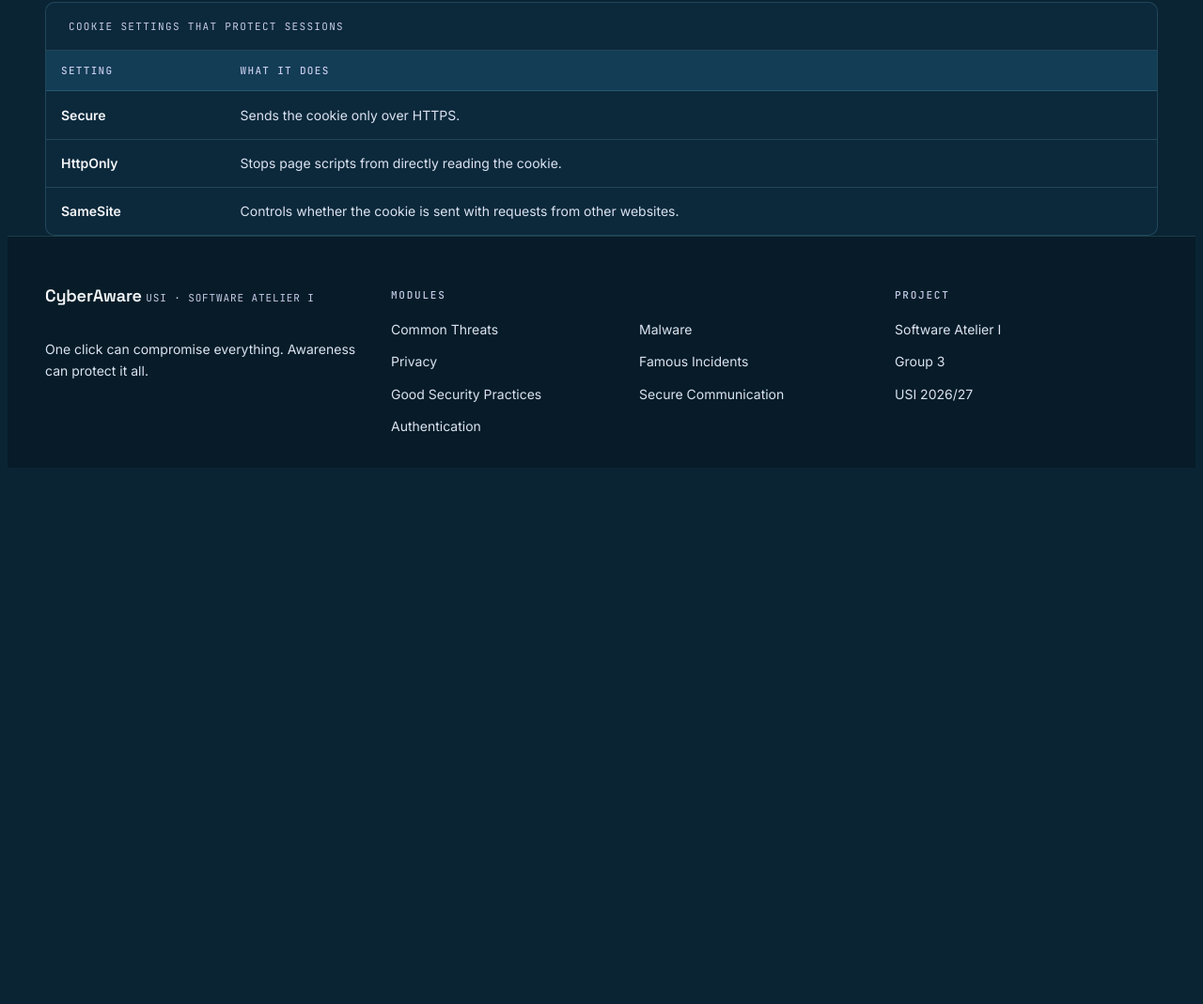
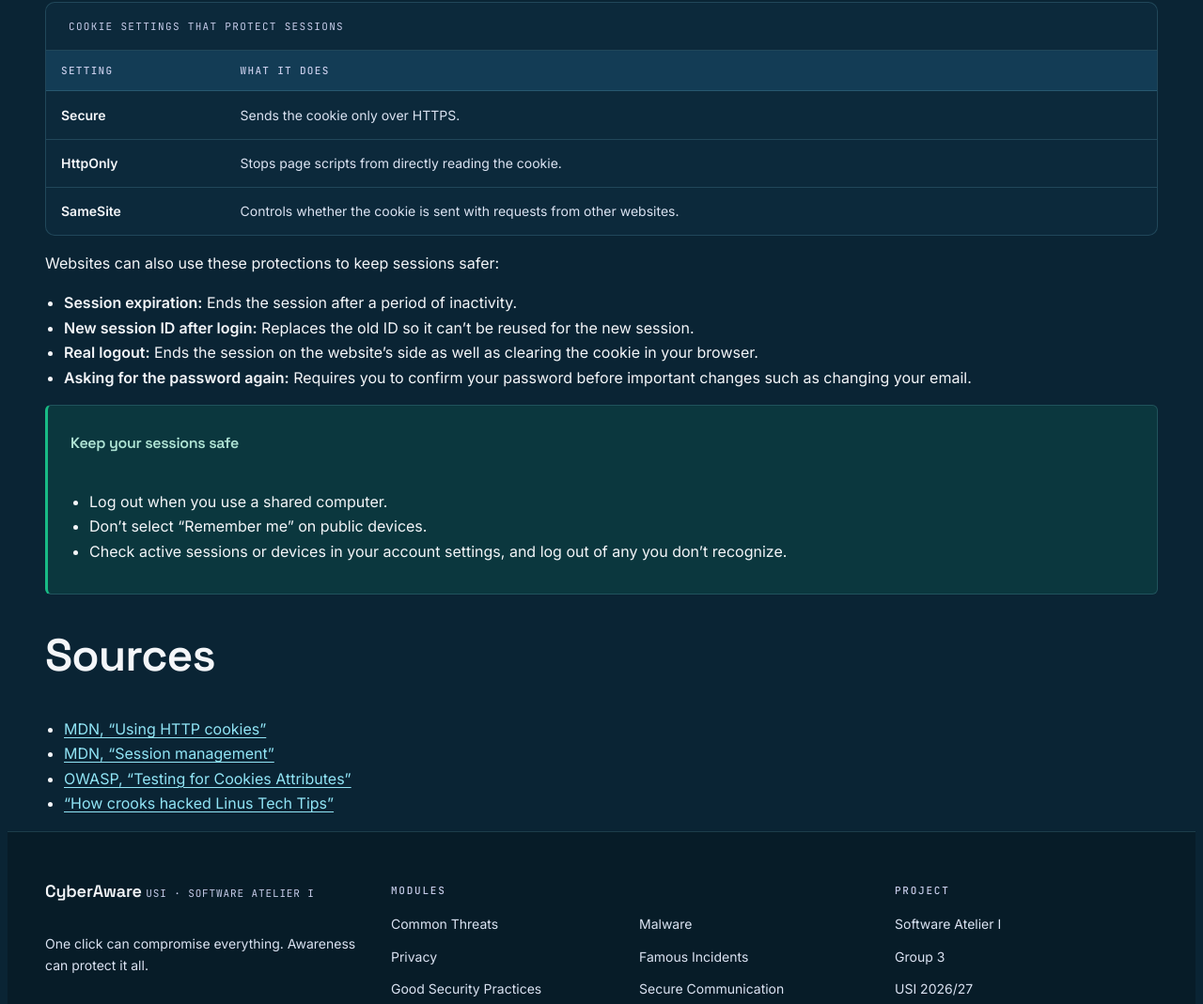
Before and after one commit to vittodevit/sa1, a plain HTML site: page ai-risk-authentication/sessions-cookies.html in a window 1280 px wide. Shown: the part 1871-2940 px from the top of the page at 94% size. Before the commit the page ends 2377 px from the top, so only its background shows below. Drawn offline with Linux system fonts and the light colour scheme.

Commit message:
Finished sessions and cookies page

```diff
--- a/ai-risk-authentication/sessions-cookies.html
+++ b/ai-risk-authentication/sessions-cookies.html
@@ -88,8 +88,10 @@
 
             <div class="callout callout--danger">
                 <h3 class="callout__title">Real example: Linus Tech Tips (2023)</h3>
-                <p>In March 2023, an employee opened malware disguised as a sponsorship offer and attackers took over the Linus Tech Tips YouTube channel.
-                The malware stole session cookies, letting the hackers access the account without entering the password or a new 2FA code and stream cryptocurrency scam videos.</p>
+                <p>In March 2023, an employee opened malware disguised as a sponsorship offer and attackers took over
+                    the Linus Tech Tips YouTube channel.
+                    The malware stole session cookies, letting the hackers access the account without entering the
+                    password or a new 2FA code and stream cryptocurrency scam videos.</p>
             </div>
 
             <h2>How websites protect sessions</h2>
@@ -100,8 +102,8 @@
                     <caption>Cookie settings that protect sessions</caption>
                     <thead>
                         <tr>
-                        <th>Setting</th>
-                        <th>What it does</th>
+                            <th scope="col">Setting</th>
+                            <th scope="col">What it does</th>
                         </tr>
                     </thead>
                     <tbody>
@@ -121,11 +123,30 @@
                 </table>
             </div>
 
+            <p>Websites can also use these protections to keep sessions safer:</p>
+            <ul>
+                <li><strong>Session expiration:</strong> Ends the session after a period of inactivity.</li>
+                <li><strong>New session ID after login:</strong> Replaces the old ID  so it can’t be reused for the new session.</li>
+                <li><strong>Real logout:</strong> Ends the session on the website’s side as well as clearing the cookie in your browser. </li>
+                <li><strong>Asking for the password again:</strong> Requires you to confirm your password before important changes such as changing your email.</li>
+                </ul>
 
+                <div class="callout callout--success">
+    <h3 class="callout__title">Keep your sessions safe</h3>
+    <ul>
+        <li>Log out when you use a shared computer.</li>
+        <li>Don’t select “Remember me” on public devices.</li>
+        <li>Check active sessions or devices in your account settings, and log out of any you don’t recognize.</li>
+    </ul>
+</div>
 
-
-
-
+<h2>Sources</h2>
+<ul>
+    <li><a href="https://developer.mozilla.org/en-US/docs/Web/HTTP/Cookies">MDN, “Using HTTP cookies”</a></li>
+    <li><a href="https://developer.mozilla.org/en-US/docs/Web/Security/Authentication/Session_management">MDN, “Session management”</a></li>
+    <li><a href="https://owasp.org/www-project-web-security-testing-guide/stable/4-Web_Application_Security_Testing/06-Session_Management_Testing/02-Testing_for_Cookies_Attributes.html">OWASP, “Testing for Cookies Attributes”</a></li>
+    <li><a href="https://thatsnonsense.com/?p=22593">“How crooks hacked Linus Tech Tips”</a></li>
+</ul>
 
         </div>
     </main>
```
Lines whose indentation alone changed are shown as unchanged.
